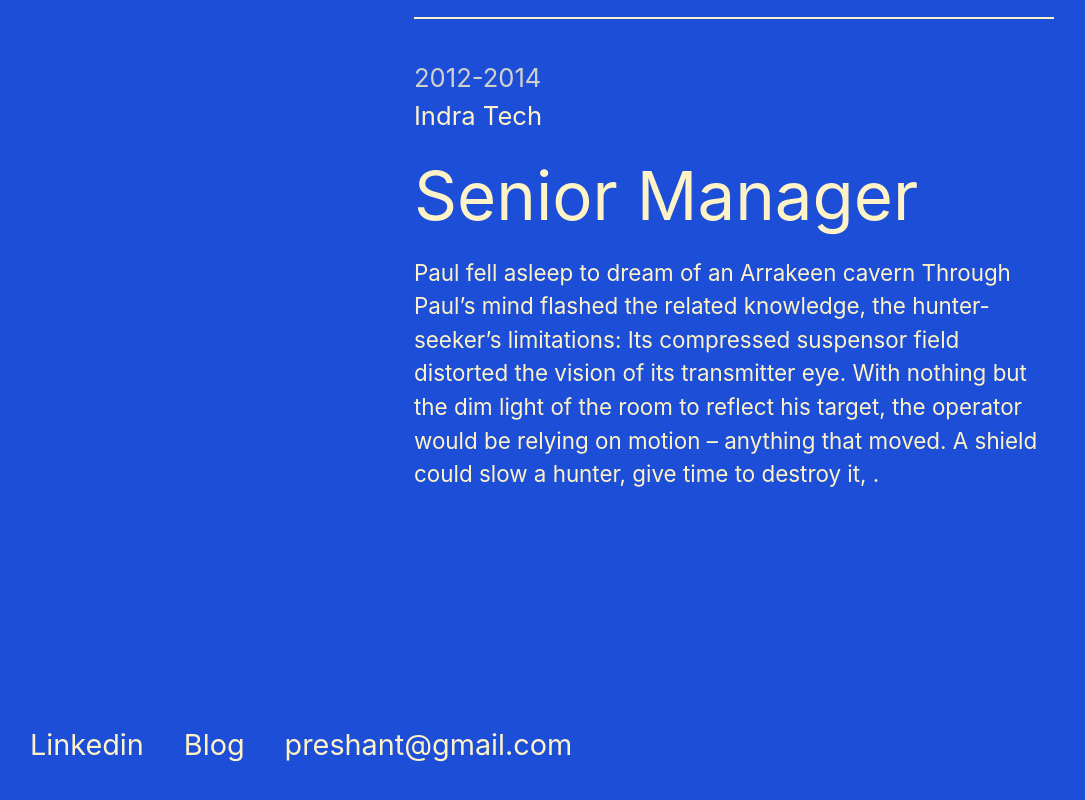
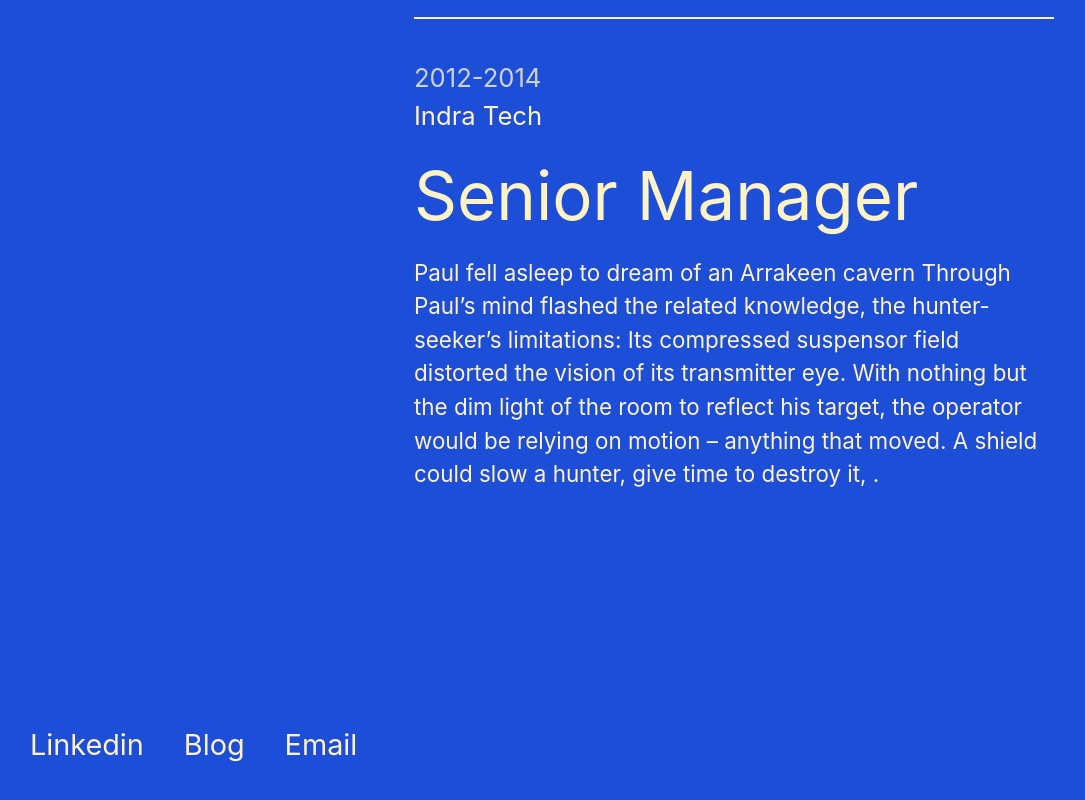
Before and after one commit to Samina-tenso/sathvik-portfolio, a React (Vite) app: page / in a window 1280 px wide. Shown: the part 4175-4975 px from the top of the page, without its empty margins (98-1183 px from the left). Built offline with nearby package versions, Linux system fonts and the light colour scheme.

Commit message:
Update contact info

```diff
--- a/src/components/Footer.jsx
+++ b/src/components/Footer.jsx
@@ -5,7 +5,7 @@ const Footer = () => {
         <div className="py-24 bottom-0 static">
             <ul className="flex space-x-10">
                 <li>
-                    <CustomLink url={'https://www.linkedin.com/feed/'} label={'Linkedin'} />
+                    <CustomLink url={'https://www.linkedin.com/in/sathvik-katam/'} label={'Linkedin'} />
 
                 </li>
                 <li>
@@ -13,7 +13,7 @@ const Footer = () => {
 
                 </li>
                 <li>
-                    <CustomLink url={'mailto:sammique95@gmail.com'} label={'preshant@gmail.com'} />
+                    <CustomLink url={'mailto:sathvik.katam@gmail.com'} label={'Email'} />
                 </li>
             </ul>
         </div >
```
